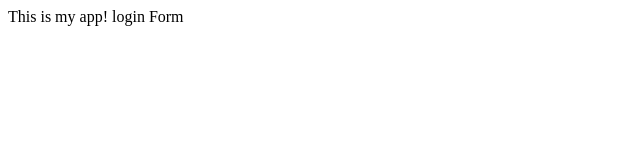
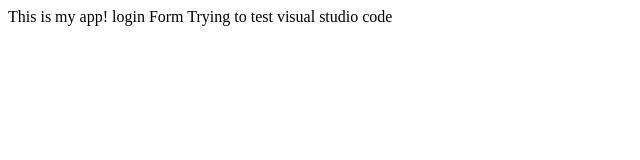
Before and after one commit to mustafakamil12/myappsample, a plain HTML site: page index.html in a window 1280 px wide. Shown: the whole page, without its empty margins (0-640 px from the left). Drawn offline with Linux system fonts and the light colour scheme.

Commit message:
testing visual studio code

```diff
--- a/index.html
+++ b/index.html
@@ -5,5 +5,6 @@
 <body>
 This is my app!
 login Form
+Trying to test visual studio code
 </body>
 </html>
```
